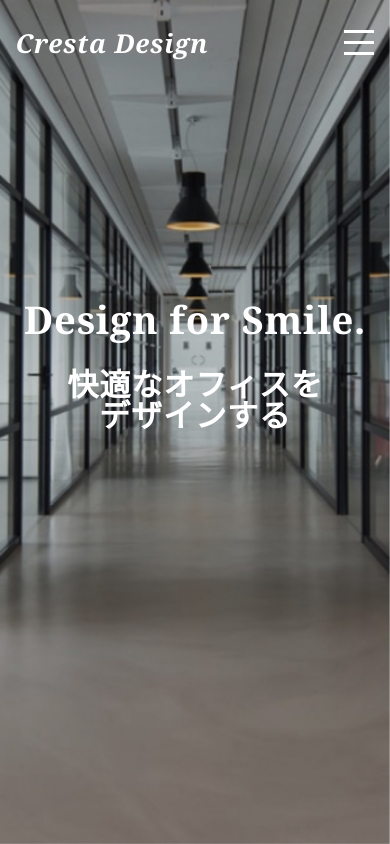
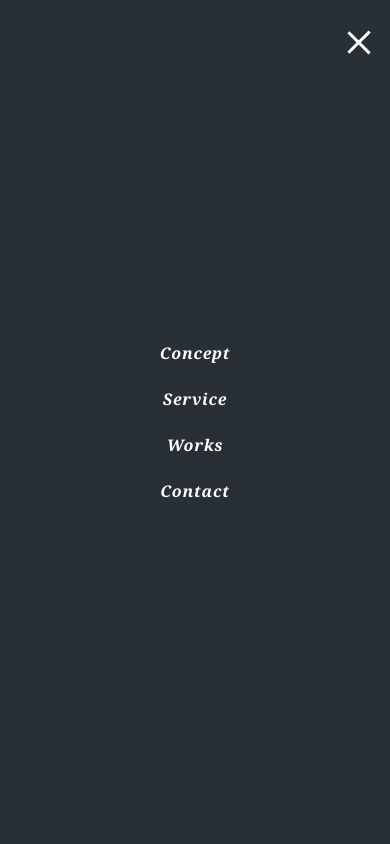
Before and after one commit to hashimoto810/Kadai4, a plain HTML site: page index.html in a window 390 px wide. Both pictures are taken after a click on the button 359 px from the left and 42 px from the top of the page. Shown: the top 844 px of the page. Drawn offline with nearby package versions, Linux system fonts and the light colour scheme.

Commit message:
11/18_4_END

```diff
--- a/css/style.css
+++ b/css/style.css
@@ -150,6 +150,7 @@ img{/*レスポンシブの時はほとんど指定する*/
 }
 .fv img{/*スリックで流れる画像の大きさについてブラウザの大きさ変えたときいい感じになる*/
     height: 100vh;
+    min-height: 550px;
     object-fit: cover;
 }
 .main-copy{
@@ -354,11 +355,30 @@ img{/*レスポンシブの時はほとんど指定する*/
     height: 3px;
     width: 30px;
     background-color: #fff;
+    transition:  .3s;
 }
 .bar_top,
 .bar_mid{
     margin-bottom: 8px;
 }
+
+.burger-btn.cross .bar_top{/*forハンバーガー*/
+    transform: rotate(45deg) translate(8px,8px);
+    transition:  .3s;
+}
+.burger-btn.cross .bar_mid{/*forハンバーガー*/
+    opacity: 0;
+    transition:  .3s;
+
+}
+.burger-btn.cross .bar_bottom{/*forハンバーガー*/
+    transform: rotate(-45deg) translate(8px,-8px);
+    transition:  .3s;
+}
+body.noscroll{/*script*/
+    overflow: hidden;
+}
+
 button{/*???*/
     background-color: transparent;
     border: none;
--- a/js/script.js
+++ b/js/script.js
@@ -27,3 +27,10 @@ $(function(){
     speed: 1000,//フェードスピード
     cssEase: 'linear'
   });
+
+  //ハンバーガーメニュー
+   $('.burger-btn').on('click',function(){
+     $('.header-nav').fadeToggle(300);
+     $(this).toggleClass('cross');
+     $('body').toggleClass('noscroll');
+  });
```
